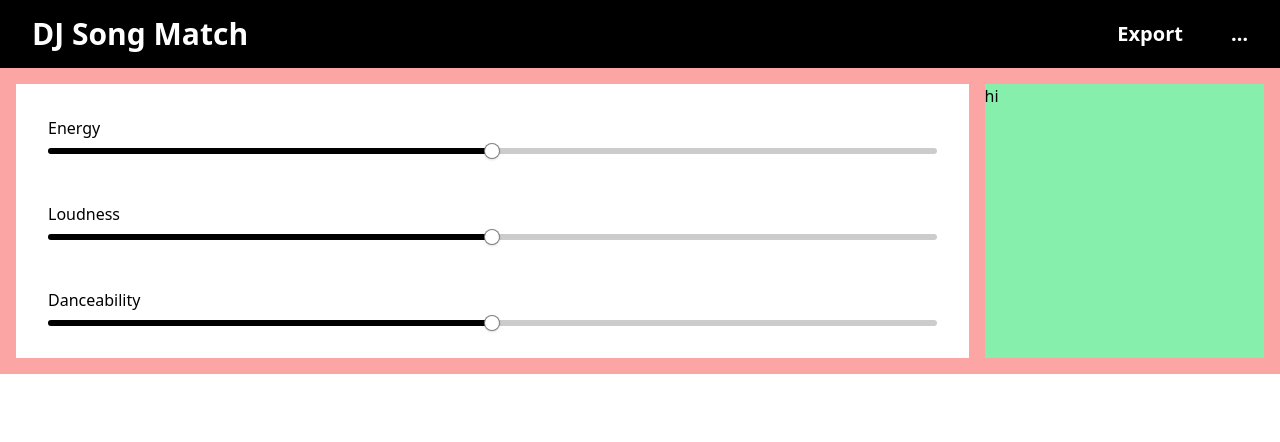
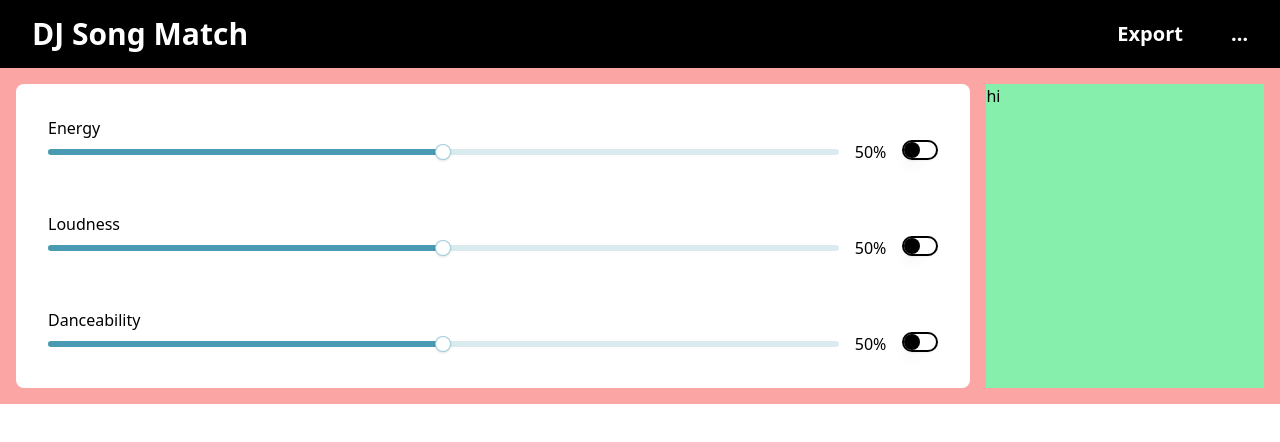
Before and after one commit to ChicoState/djsongmatch, a Next.js app: page / in a window 1280 px wide. Shown: the top 442 px of the page. Built offline with nearby package versions, Linux system fonts and the light colour scheme.

Commit message:
Adds switch

```diff
--- a/package.json
+++ b/package.json
@@ -16,6 +16,7 @@
         "@radix-ui/react-dialog": "^1.1.6",
         "@radix-ui/react-dropdown-menu": "^2.1.6",
         "@radix-ui/react-slider": "^1.2.3",
+        "@radix-ui/react-switch": "^1.1.3",
         "@tanstack/react-query": "^5.66.11",
         "class-variance-authority": "^0.7.1",
         "clsx": "^2.1.1",
--- a/src/app/_components/TopNav.tsx
+++ b/src/app/_components/TopNav.tsx
@@ -10,7 +10,7 @@ function Settings() {
     <>
       <DropdownMenu>
         <DropdownMenuTrigger>…</DropdownMenuTrigger>
-        <DropdownMenuContent className="bg-bg text-fg">
+        <DropdownMenuContent className="bg-background text-foreground">
           <DropdownMenuItem className="text-lg">Settings</DropdownMenuItem>
           <DropdownMenuItem className="text-lg">Help</DropdownMenuItem>
           <DropdownMenuItem className="text-lg">Log In</DropdownMenuItem>
@@ -22,7 +22,7 @@ function Settings() {
 
 export default function TopNav() {
   return (
-    <nav className="flex justify-between items-center py-4 px-8 w-full text-xl font-semibold text-bg bg-fg">
+    <nav className="flex justify-between items-center py-4 px-8 w-full text-xl font-semibold text-background bg-foreground">
       <div className="flex gap-8 items-center">
         <h1 className="text-3xl">DJ Song Match</h1>
       </div>
--- a/src/app/page.tsx
+++ b/src/app/page.tsx
@@ -1,18 +1,28 @@
+"use client";
+
 import { Slider } from "@/components/ui/slider";
 import "./globals.css";
+import { useState } from "react";
+import { Switch } from "@/components/ui/switch";
 
 function SliderWithLabel({ label }: { label: string }) {
+  const [value, setValue] = useState([50]);
+  const [checked, setChecked] = useState(false);
   return (
-    <div className="flex flex-col gap-2">
+    <div className="flex flex-col">
       <label>{label}</label>
-      <Slider defaultValue={[50]} />
+      <div className="flex flex-row gap-4">
+        <Slider defaultValue={value} onValueChange={setValue} />
+        <label>{value}%</label>
+        <Switch onCheckedChange={setChecked} />
+      </div>
     </div>
   );
 }
 
 function SliderArea() {
   return (
-    <div className="flex flex-col gap-12 p-8 bg-white grow-[3]">
+    <div className="flex flex-col gap-12 p-8 rounded-lg bg-background grow-[3]">
       <SliderWithLabel label="Energy" />
       <SliderWithLabel label="Loudness" />
       <SliderWithLabel label="Danceability" />
--- a/src/components/ui/slider.tsx
+++ b/src/components/ui/slider.tsx
@@ -20,7 +20,7 @@ const Slider = React.forwardRef<
     <SliderPrimitive.Track className="relative h-1.5 w-full grow overflow-hidden rounded-full bg-primary/20">
       <SliderPrimitive.Range className="absolute h-full bg-primary" />
     </SliderPrimitive.Track>
-    <SliderPrimitive.Thumb className="block h-4 w-4 rounded-full border border-primary/50 bg-bg shadow transition-colors focus-visible:outline-none focus-visible:ring-1 focus-visible:ring-ring disabled:pointer-events-none disabled:opacity-50" />
+    <SliderPrimitive.Thumb className="block h-4 w-4 rounded-full border border-primary/50 bg-background shadow transition-colors focus-visible:outline-none focus-visible:ring-1 focus-visible:ring-ring disabled:pointer-events-none disabled:opacity-50" />
   </SliderPrimitive.Root>
 ))
 Slider.displayName = SliderPrimitive.Root.displayName
--- a/src/components/ui/switch.tsx
+++ b/src/components/ui/switch.tsx
@@ -1,9 +1,9 @@
-"use client"
+"use client";
 
-import * as React from "react"
-import * as SwitchPrimitives from "@radix-ui/react-switch"
+import * as React from "react";
+import * as SwitchPrimitives from "@radix-ui/react-switch";
 
-import { cn } from "@/lib/utils"
+import { cn } from "@/lib/utils";
 
 const Switch = React.forwardRef<
   React.ElementRef<typeof SwitchPrimitives.Root>,
@@ -11,19 +11,19 @@ const Switch = React.forwardRef<
 >(({ className, ...props }, ref) => (
   <SwitchPrimitives.Root
     className={cn(
-      "peer inline-flex h-5 w-9 shrink-0 cursor-pointer items-center rounded-full border-2 border-transparent shadow-sm transition-colors focus-visible:outline-none focus-visible:ring-2 focus-visible:ring-ring focus-visible:ring-offset-2 focus-visible:ring-offset-background disabled:cursor-not-allowed disabled:opacity-50 data-[state=checked]:bg-primary data-[state=unchecked]:bg-input",
-      className
+      "peer inline-flex h-5 w-9 shrink-0 cursor-pointer items-center rounded-full border-2 border-foreground shadow-sm transition-colors focus-visible:outline-none focus-visible:ring-2 focus-visible:ring-ring focus-visible:ring-offset-2 focus-visible:ring-offset-background disabled:cursor-not-allowed disabled:opacity-50 data-[state=checked]:bg-primary data-[state=unchecked]:bg-input",
+      className,
     )}
     {...props}
     ref={ref}
   >
     <SwitchPrimitives.Thumb
       className={cn(
-        "pointer-events-none block h-4 w-4 rounded-full bg-background shadow-lg ring-0 transition-transform data-[state=checked]:translate-x-4 data-[state=unchecked]:translate-x-0"
+        "pointer-events-none block h-4 w-4 rounded-full bg-foreground shadow-lg ring-0 transition-transform data-[state=checked]:translate-x-4 data-[state=unchecked]:translate-x-0",
       )}
     />
   </SwitchPrimitives.Root>
-))
-Switch.displayName = SwitchPrimitives.Root.displayName
+));
+Switch.displayName = SwitchPrimitives.Root.displayName;
 
-export { Switch }
+export { Switch };
--- a/tailwind.config.ts
+++ b/tailwind.config.ts
@@ -9,9 +9,9 @@ export default {
     theme: {
         extend: {
             colors: {
-                bg: "#fff",
-                fg: "#000",
-                primary: "#000",
+                background: "#fff",
+                foreground: "#000",
+                primary: "#489BB2",
                 table_border: "#6B7280",
                 table_text: "gray-500"
             },
```
Also changed, not shown: 1 other file (tests, documents, lock files or other folders).
